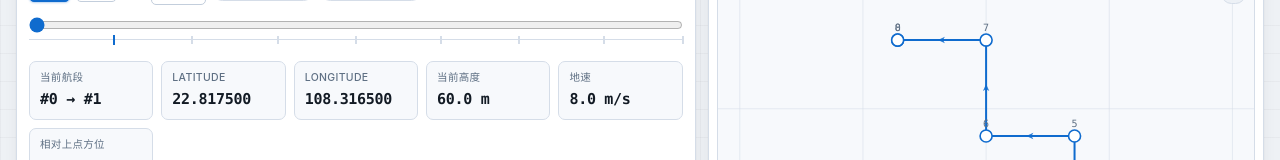
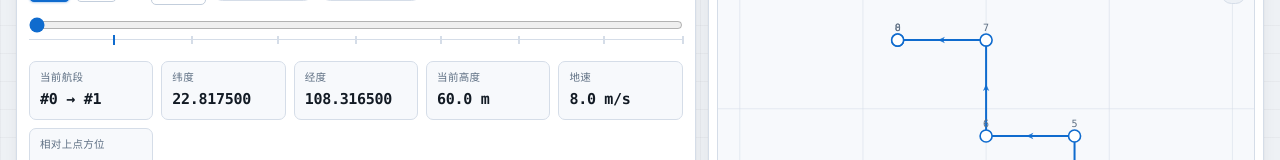
Before and after one commit to TianHengZhuang/mavplan-web, a Vue app: page /#/playback in a window 1280 px wide. Shown: the part 143-303 px from the top of the page. Built offline with nearby package versions, Linux system fonts and the light colour scheme.

Commit message:
fix(v1.10.4): playback lat/lon labels in Chinese

```diff
--- a/package.json
+++ b/package.json
@@ -1,7 +1,7 @@
 {
   "name": "mavplan-web",
   "private": true,
-  "version": "1.10.3",
+  "version": "1.10.4",
   "type": "module",
   "description": "Offline-capable web console for mavplan: mission editor, pattern generator, preflight console and report viewer.",
   "scripts": {
--- a/src/views/AboutView.vue
+++ b/src/views/AboutView.vue
@@ -44,7 +44,7 @@ const shortcuts = [
     <section class="panel">
       <div class="panel-head">
         <h3>{{ t('about.title') }}</h3>
-        <span class="badge muted mono">v1.10.3</span>
+        <span class="badge muted mono">v1.10.4</span>
         <span class="badge muted mono">MIT</span>
       </div>
       <div class="panel-body">
--- a/src/views/PlaybackView.vue
+++ b/src/views/PlaybackView.vue
@@ -149,11 +149,11 @@ onBeforeUnmount(stop)
             <div class="value">#{{ activeLeg?.fromSeq }} → #{{ activeLeg?.toSeq }}</div>
           </div>
           <div class="stat">
-            <div class="label">Latitude</div>
+            <div class="label">{{ t('field.lat') }}</div>
             <div class="value">{{ formatCoord(sample.lat) }}</div>
           </div>
           <div class="stat">
-            <div class="label">Longitude</div>
+            <div class="label">{{ t('field.lon') }}</div>
             <div class="value">{{ formatCoord(sample.lon) }}</div>
           </div>
           <div class="stat">
```
Also changed, not shown: 1 other file (tests, documents, lock files or other folders).
